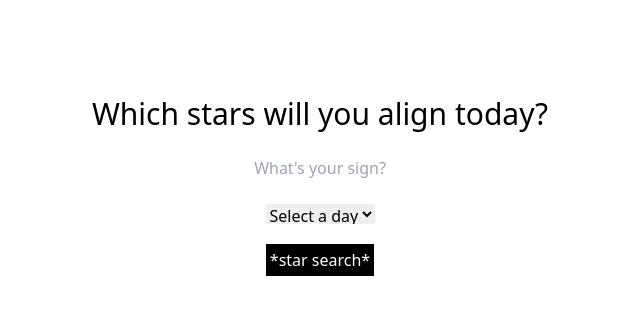
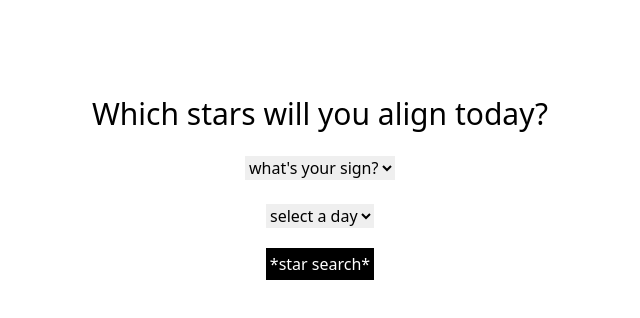
Before and after one commit to catlynbowles/astrology, a Next.js app: page / in a window 1280 px wide. Shown: the top 318 px of the page, without its empty margins (320-960 px from the left). Built offline with nearby package versions, Linux system fonts and the light colour scheme.

Commit message:
fix: refactor dropdown into new component, configure form validation

```diff
--- a/src/components/AstrologyQuery.tsx
+++ b/src/components/AstrologyQuery.tsx
@@ -1,33 +1,43 @@
 import Link from "next/link";
 import { useAuth } from "../context/AppContext";
-
+import Dropdown from "./Dropdown";
 
 export default function AstrologyQuery() {
-  const { sign, day, setSign, setDay } = useAuth()
+  const { sign, day, setSign, setDay } = useAuth();
+  const days = ["yesterday", "today", "tomorrow"];
+  const signs = [
+    "aries",
+    "taurus",
+    "gemini",
+    "cancer",
+    "leo",
+    "virgo",
+    "libra",
+    "scorpio",
+    "sagittarius",
+    "capricorn",
+  ];
 
   return (
-    <form className="flex flex-col items-center">
+    <form
+      action={`/horoscope/${sign}/${day}`}
+      className="flex flex-col items-center"
+    >
       <label className="text-3xl">Which stars will you align today?</label>
       <br />
-      <input
-        className="text-center"
-        type="text"
-        placeholder="What's your sign?"
-        required
-        onChange={(e) => setSign(e.target.value)}
+      <Dropdown
+        items={signs}
+        setChange={setSign}
+        placeholder="what's your sign?"
       />
       <br />
-      <select name="When ?" required className="h-5" onChange={(e) => setDay(e.target.value)}>
-        <option>Select a day</option>
-        <option value="today">today</option>
-        <option value="yesterday">yesterday</option>
-        <option value="tomorrow">tomorrow</option>
-      </select>
-      <Link href={`/horoscope/${sign}/${day}`}>
-        <button className="bg-black text-white m-5 p-1 hover:bg-white hover:text-black">
-          *star search*
-        </button>
-      </Link>
+      <Dropdown items={days} setChange={setDay} placeholder="select a day" />
+      <button
+        type="submit"
+        className="bg-black text-white m-5 p-1 hover:bg-white hover:text-black"
+      >
+        *star search*
+      </button>
     </form>
   );
 }
--- /dev/null
+++ b/src/components/Dropdown.tsx
@@ -0,0 +1,20 @@
+type DropdownProps = {
+  items: string[];
+  setChange: (e: string) => void;
+  placeholder: string;
+};
+
+export default function Dropdown({
+  items,
+  setChange,
+  placeholder,
+}: DropdownProps) {
+  return (
+    <select onChange={(e) => setChange(e.target.value)} required>
+      <option value="">{placeholder}</option>
+      {items.map((item) => (
+        <option value={item}>{item}</option>
+      ))}
+    </select>
+  );
+}
--- a/src/pages/horoscope/[sign]/[day].tsx
+++ b/src/pages/horoscope/[sign]/[day].tsx
@@ -1,46 +1,48 @@
 import { useRouter } from "next/router";
 import { useEffect, useState } from "react";
-import {fetchHoroscopeData} from '../../api/fetch'
+import { fetchHoroscopeData } from "../../api/fetch";
 import Loading from "@/components/Loading";
 
 export default function Results() {
-  const [loading, setLoading] = useState(true)
+  const [loading, setLoading] = useState(true);
   const [results, setResults] = useState({
-    current_date: '',
-    description: '',
-    compatibility: '',
-    lucky_number: '',
-    mood: '',
-    lucky_time: ''
-  })
-
-
+    current_date: "",
+    description: "",
+    compatibility: "",
+    lucky_number: "",
+    mood: "",
+    lucky_time: "",
+    color: ""
+  });
 
   const router = useRouter();
-  const {sign, day} = router.query
-  console.log(sign, day)
+  const { sign, day } = router.query;
+  console.log(sign, day);
 
   useEffect(() => {
     fetchHoroscopeData(sign, day)
-      .then(data => {
-        setResults(data)
-        setLoading(false)
+      .then((data) => {
+        setResults(data);
+        setLoading(false);
       })
-      .then(it => console.log(it))
-  }, [sign])
+      .then((it) => console.log(it));
+  }, [sign]);
 
   return (
     <div>
-      {loading ? <Loading /> :
+      {loading ? (
+        <Loading />
+      ) : (
         <div>
           {sign} horoscope for {results.current_date}
           <p>{results.description}</p>
           <p>The Mood: {results.mood}</p>
+          <p>Favorite Color: {results.color}</p>
           <p>Lucky Number: {results.lucky_number}</p>
           <p>Best Friend Today: {results.compatibility}</p>
           <p>Lucky Time: {results.lucky_time}</p>
         </div>
-}
+      )}
     </div>
   );
 }
```
Lines whose indentation alone changed are shown as unchanged.
